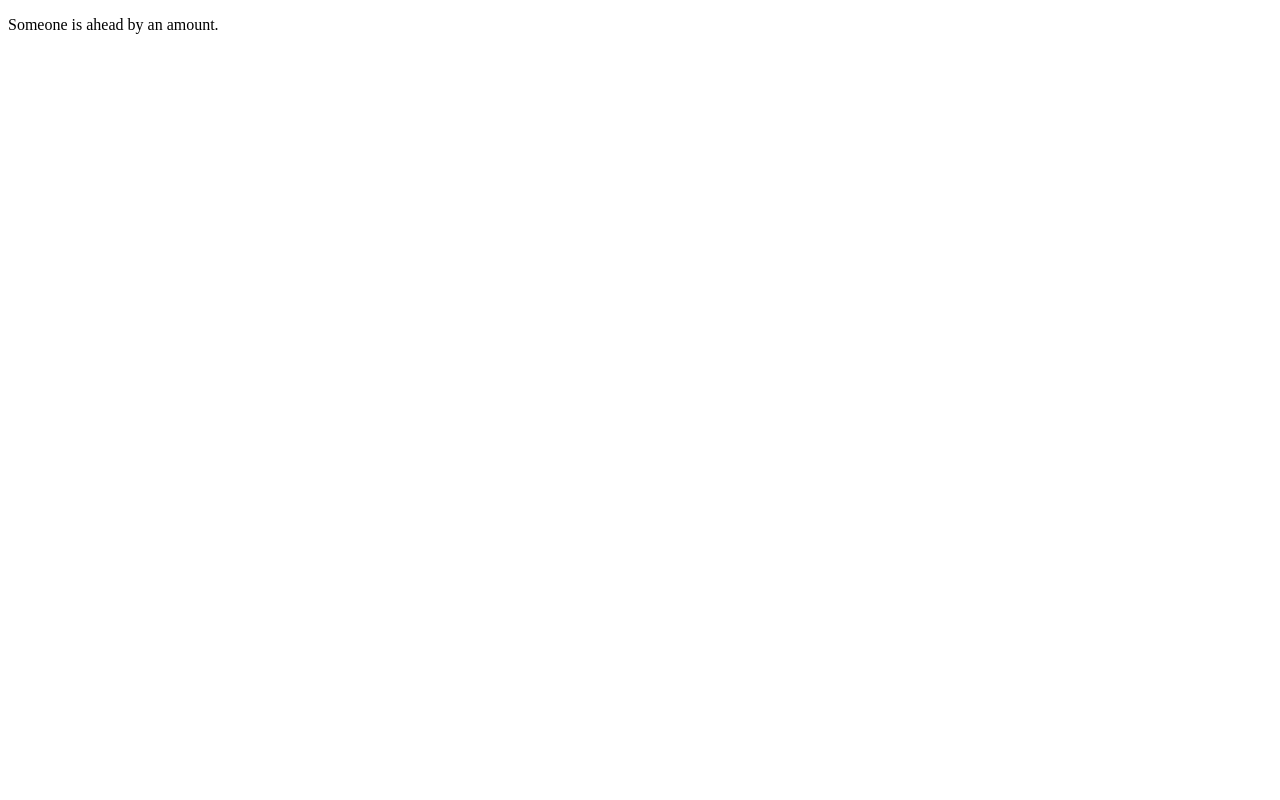
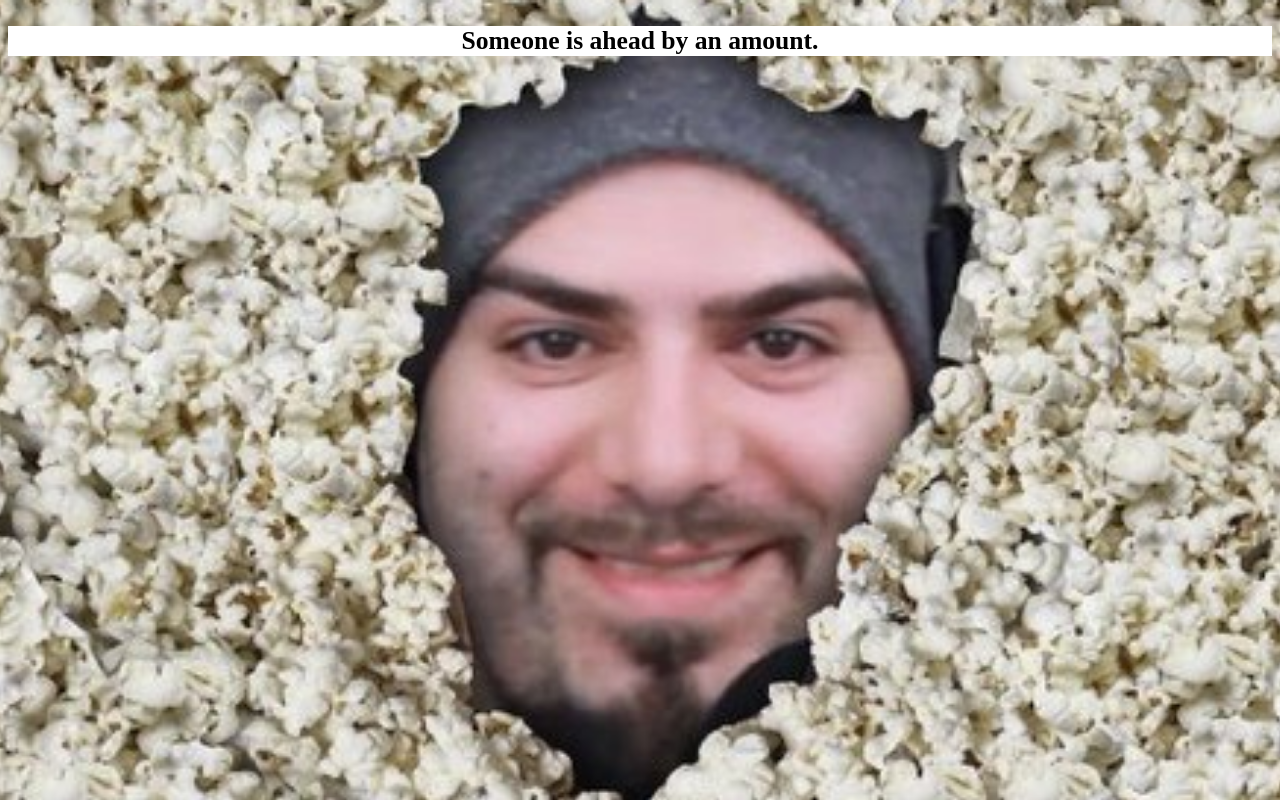
Before and after one commit to Doogar/Big-Meme, a plain HTML site: page index.html in a window 1280 px wide. Drawn offline with nearby package versions, Linux system fonts and the light colour scheme; no server answers.

Commit message:
Added memes.

```diff
--- a/index.html
+++ b/index.html
@@ -24,13 +24,42 @@
 				{
 					scarceSubCount = parseInt(data.items[0].statistics.subscriberCount);
 					$("p").text((keemSubCount - scarceSubCount != 0 ? (keemSubCount > scarceSubCount ? "Keem" : "GayFlannelShirtGuy69") + " is ahead by " + Math.max(keemSubCount - scarceSubCount, scarceSubCount - keemSubCount) + " subscribers" + (keemSubCount < scarceSubCount ? "." : "!") : "Keem is tied with GayFlannelShirtGuy69! He's going to pass him!"));
+					if(scarceSubCount > keemSubCount)
+					{
+						$("p").css({color: '#4783e5'})
+					}
+					else
+					{
+						$("p").css({color: '#e23b3b'})
+					}
 				});
 			}
 			meme();
 			setInterval(meme, 500);
 		</script>
+		<style>
+			body
+			{
+				background: white url('/Big-Meme/Keem.jpg') no-repeat center -11vh;
+				background-size: 220vh;
+			}
+			p
+			{
+				font-size: 2vw;
+			}
+			div
+			{
+				background-color: #FFFFFF;
+			}
+		</style>
 	</head>
 	<body>
-		<p>Someone is ahead by an amount.</p>
+		<center>
+			<div>
+				<strong>
+					<p>Someone is ahead by an amount.</p>
+				</strong>
+			</div>
+		</center>
 	</body>
 </html>
```
